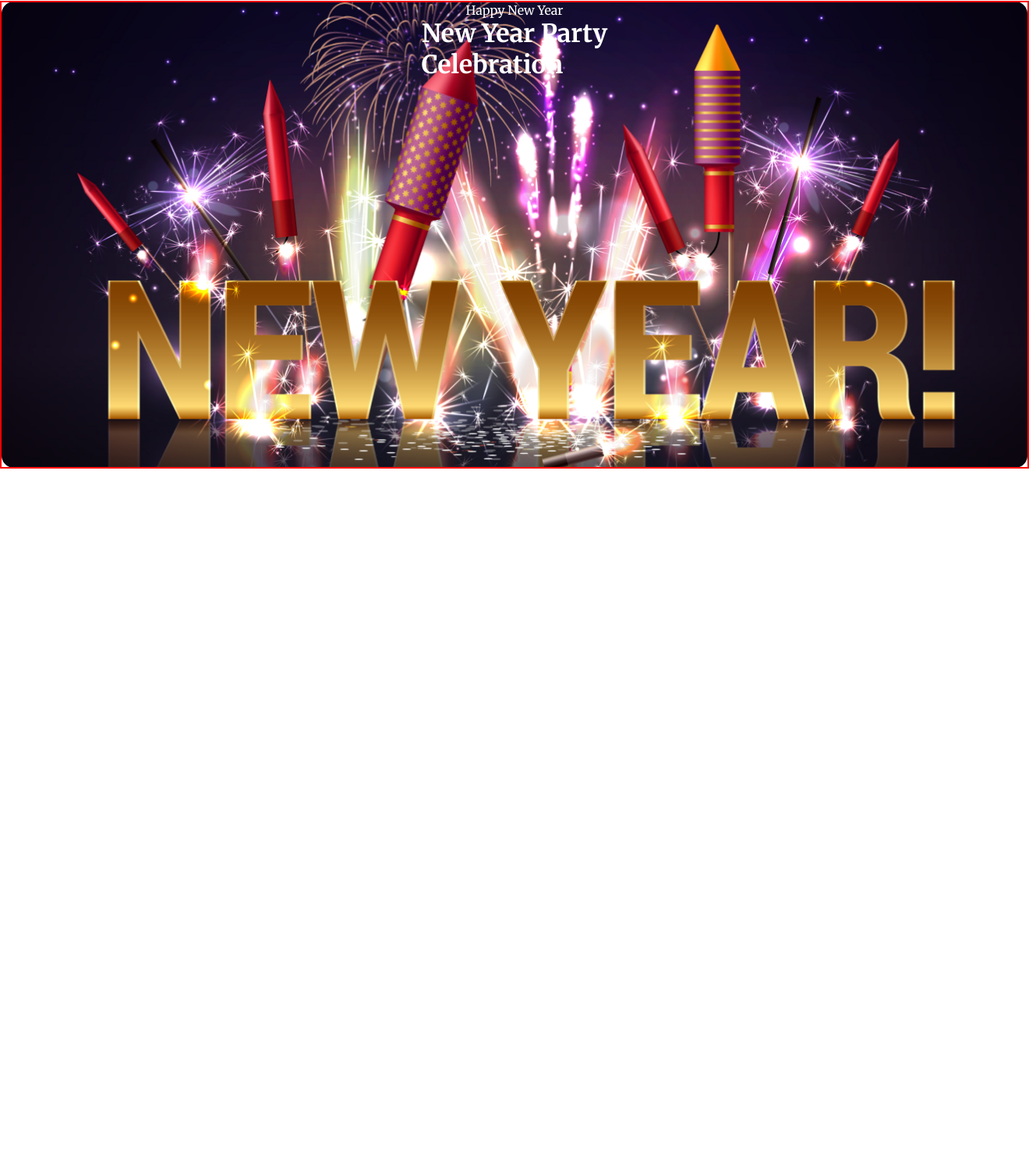
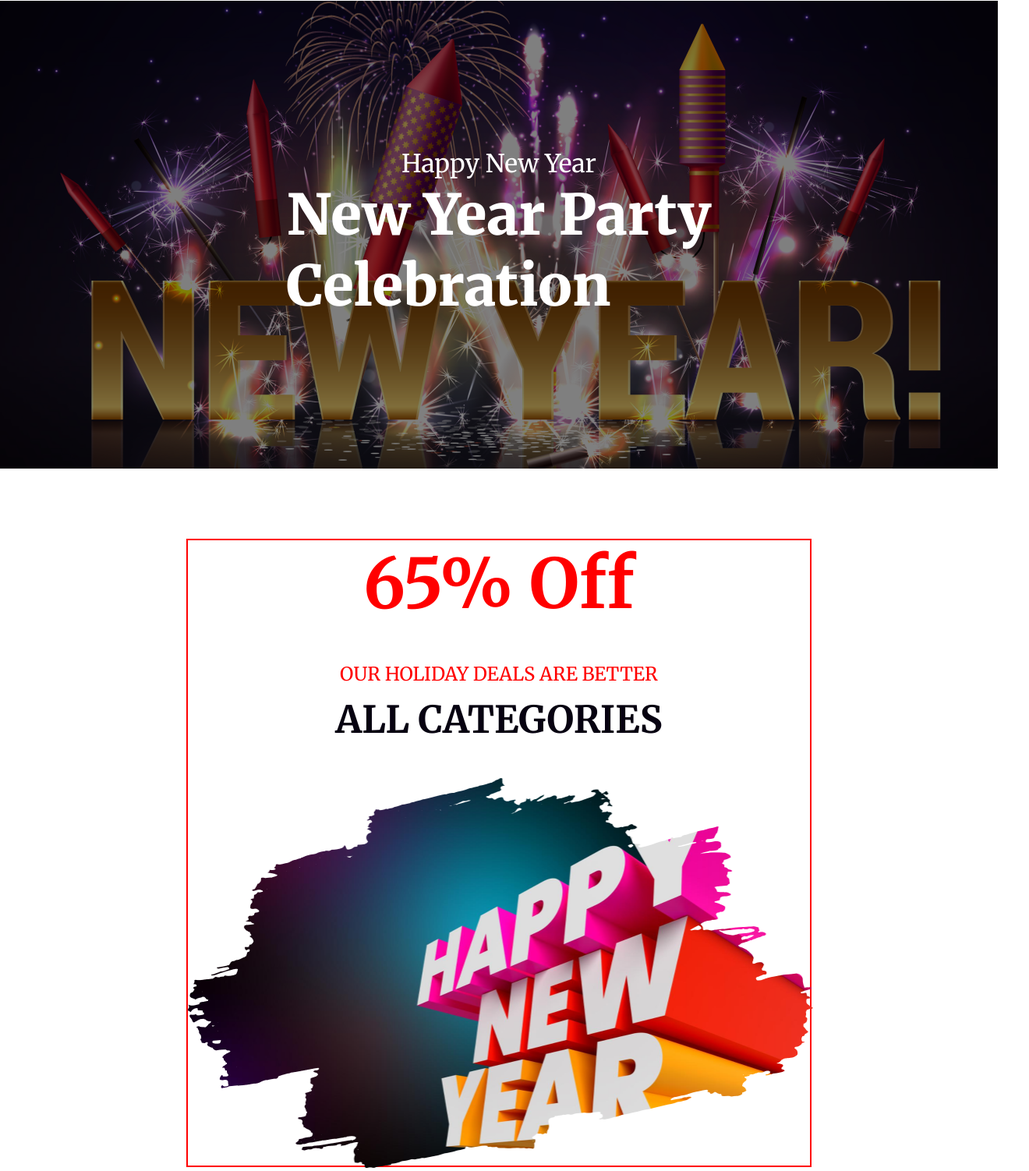
Before and after one commit to rummansaaqeb/batch9-A1-solution, a plain HTML site: page index.html in a window 1280 px wide. Shown: the part 19-1521 px from the top of the page at 78% size, 1320 px wide, since content can reach past the window. Before the commit the page ends 800 px from the top, so only its background shows below. Drawn offline with Linux system fonts and the light colour scheme.

Commit message:
added second section

```diff
--- a/Style/style.css
+++ b/Style/style.css
@@ -1,30 +1,86 @@
 @import url('https://fonts.googleapis.com/css2?family=Merriweather:ital,wght@0,300;0,400;0,700;0,900;1,300;1,400;1,700;1,900&display=swap');
-*{
+
+* {
     box-sizing: border-box;
     margin: 0;
     padding: 0;
 }
-body{
-    font-family: "Merriweather","serif";
+
+body {
+    font-family: "Merriweather", "serif";
 }
+
 /* banner section styles starts here */
-.banner-container{
-    width: 1320px;
+.banner-container {
+    max-width: 1320px;
     margin: 0 auto;
-    border: 2px solid red;
     min-height: 600px;
     margin-top: 20px;
+    background-color: rgba(0, 0, 0, 0.5);
     background-image: url(/images/Banner\ Image.png);
     background-position: center;
-    background-repeat: no repeat;
+    background-repeat: no-repeat;
     background-size: cover;
+    background-blend-mode: overlay;
 }
-.banner-content p, h1{
-    color:white
+
+.banner-content h1 {
+    color: white;
+    font-size: 72px;
+    font-weight: 900;
 }
-.banner-content{
+
+.banner-content p {
+    color: white;
+    font-size: 32px;
+    font-weight: 400;
+}
+
+.banner-content {
     display: flex;
     flex-direction: column;
     justify-content: center;
+    height: 600px;
     align-items: center;
 }
+
+/* 65% section style starts here */
+.second-section-container {
+    width: 802.9px;
+    height: 806px;
+    margin: 0 auto;
+    border: 2px solid red;
+    margin-top: 90px;
+}
+
+.second-section-content h1 {
+    color: rgb(255, 0, 0);
+    font-size: 88px;
+    font-weight: 700;
+    text-align: center;
+}
+
+.second-section-content p {
+    color: rgb(255, 0, 0);
+    font-size: 24px;
+    font-weight: 500;
+    text-align: center;
+    margin-top: 45px;
+}
+
+.second-section-content h3 {
+    color: rgb(7, 2, 17);
+    font-size: 48px;
+    font-weight: 700;
+    text-align: center;
+    margin-top: 13px;
+}
+.second-section-image-container{
+    width: 802.9px;
+    height: 500px;
+    margin-top: 45px;
+}
+.second-section-image-container img{
+    width: 100%;
+    height: 100%;
+}
--- a/index.html
+++ b/index.html
@@ -1,11 +1,13 @@
 <!DOCTYPE html>
 <html lang="en">
+
 <head>
     <meta charset="UTF-8">
     <meta name="viewport" content="width=device-width, initial-scale=1.0">
     <title>Landing Page</title>
     <link rel="stylesheet" href="Style/style.css">
 </head>
+
 <body>
     <header class="banner-container">
         <div class="banner-content">
@@ -14,7 +16,22 @@
         </div>
 
     </header>
-    <main></main>
+    <main>
+        <!-- 65% section starts here -->
+        <section class="second-section-container">
+            <div class="second-section-content">
+                <h1>65% Off</h1>
+                <p>OUR HOLIDAY DEALS ARE BETTER</p>
+                <h3>ALL CATEGORIES</h3>
+            </div>
+            <div class="second-section-image-container">
+                <img src="./images/New-Year-Photo.png" alt="">
+            </div>
+
+        </section>
+        <!-- 65% section ends here -->
+    </main>
     <footer></footer>
 </body>
+
 </html>
```
Also changed, not shown: images/New-Year-Photo.png (renamed from images/New Year Photo.png).
